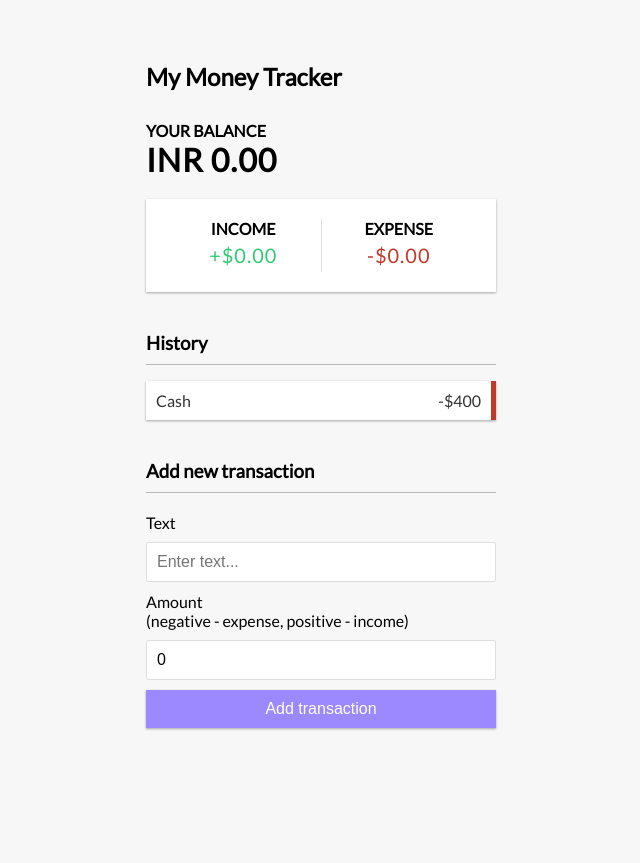
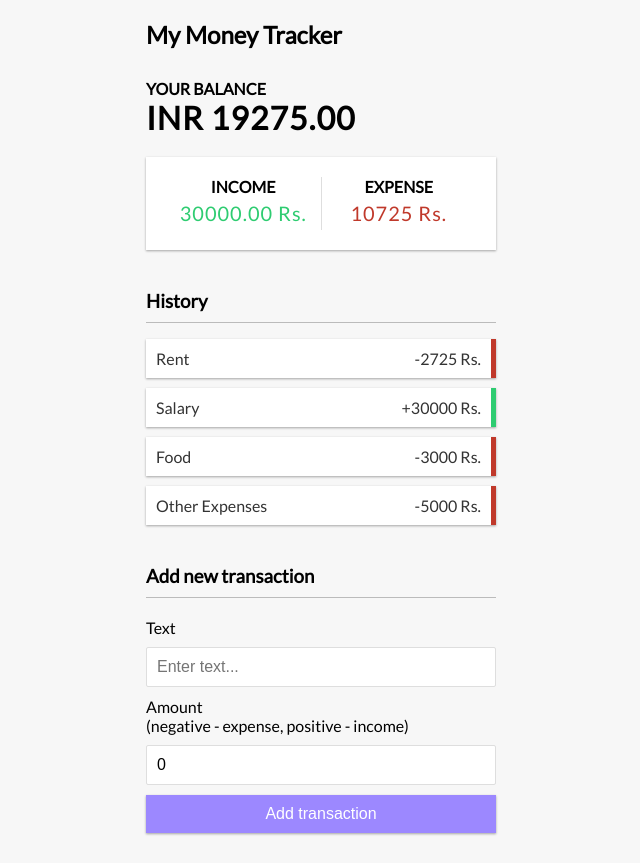
Before and after one commit to laiqbudye/My_Money_Tracker, a React (Create React App) app: page / in a window 1280 px wide. Shown: the whole page, without its empty margins (319-959 px from the left). Before the commit the page ends 800 px from the top, so only its background shows below. Built offline with nearby package versions, Linux system fonts and the light colour scheme.

Commit message:
Context Api || accessing global state from different components using context api of react.

```diff
--- a/src/components/Balance.js
+++ b/src/components/Balance.js
@@ -1,10 +1,15 @@
-import React, { Fragment } from 'react'
+import React, { Fragment, useContext } from 'react'
+import { GlobalContext } from '../context/GlobalState';
 
 export const Balance = () => {
+    const { transactions } = useContext(GlobalContext);
+
+    const amountarr = transactions.map(transaction => transaction.amount);
+    const totalamount = amountarr.reduce((acc, item) => (acc += item),0).toFixed(2);
     return (
         <Fragment>
             <h4>Your Balance</h4>
-            <h1 >INR 0.00</h1>
+            <h1 >INR {totalamount}</h1>
         </Fragment>
     )
 }
--- a/src/components/IncomeExpenses.js
+++ b/src/components/IncomeExpenses.js
@@ -1,15 +1,30 @@
-import React from 'react'
+import React, { useContext } from 'react';
+import {GlobalContext} from '../context/GlobalState';
 
 export const IncomeExpenses = () => {
+    const { transactions } = useContext(GlobalContext);
+
+    const amountarr = transactions.map(transaction => transaction.amount);
+
+    const income = amountarr
+                  .filter(item => item > 0 )
+                  .reduce((acc, item) => (acc += item), 0)
+                  .toFixed(2);
+
+    const expense = amountarr
+                   .filter(item => item < 0 )
+                   .reduce((acc, item) => (acc += item), 0) * -1
+                   .toFixed(2);
+
     return (
         <div className="inc-exp-container">
             <div>
                 <h4>Income</h4>
-                <p className="money plus">+$0.00</p>
+                <p className="money plus">{income} Rs.</p>
             </div>
             <div>
                 <h4>Expense</h4>
-                <p className="money minus">-$0.00</p>
+                <p className="money minus">{expense} Rs.</p>
             </div>
         </div>
     )
--- /dev/null
+++ b/src/components/Transaction.js
@@ -0,0 +1,11 @@
+import React from 'react'
+
+export const Transaction = ({transaction}) => {
+    const sign = transaction.amount > 0 ? "+" : "-";
+
+    return (
+        <li key={transaction.id} className={transaction.amount > 0 ? "plus" : "minus"}>
+            {transaction.text} <span>{sign}{Math.abs(transaction.amount)} Rs. </span><button className="delete-btn">x</button>
+        </li>
+    )
+}
--- a/src/components/TransactionList.js
+++ b/src/components/TransactionList.js
@@ -1,13 +1,16 @@
-import React, { Fragment } from 'react'
+import React, { Fragment, useContext } from 'react'
+import { GlobalContext } from '../context/GlobalState';
+import { Transaction } from './Transaction';
+export const TransactionList = () => {
+    const { transactions } = useContext(GlobalContext);
 
-export const TransactionList = () => {
     return (
         <Fragment>
             <h3>History</h3>
-            <ul class="list">
-                <li class="minus">
-                    Cash <span>-$400</span><button class="delete-btn">x</button>
-                </li>
+            <ul className="list">
+                {transactions.map(transaction => (
+                    <Transaction key={transaction.id} transaction={transaction}/>)
+                )}
             </ul>
         </Fragment>
     )
--- a/src/context/GlobalState.js
+++ b/src/context/GlobalState.js
@@ -4,10 +4,10 @@ import AppReducer from './AppReducer';
 
 const initialState = {
     transactions: [
-        { id: 1, text: 'Flower', amount: -20 },
-        { id: 2, text: 'Salary', amount: 300 },
-        { id: 3, text: 'Book', amount: -10 },
-        { id: 4, text: 'Camera', amount: 150 }
+        { id: 1, text: 'Rent', amount: -2725 },
+        { id: 2, text: 'Salary', amount: 30000 },
+        { id: 3, text: 'Food', amount: -3000 },
+        { id: 4, text: 'Other Expenses', amount: -5000 }
     ]
 }
 
```
